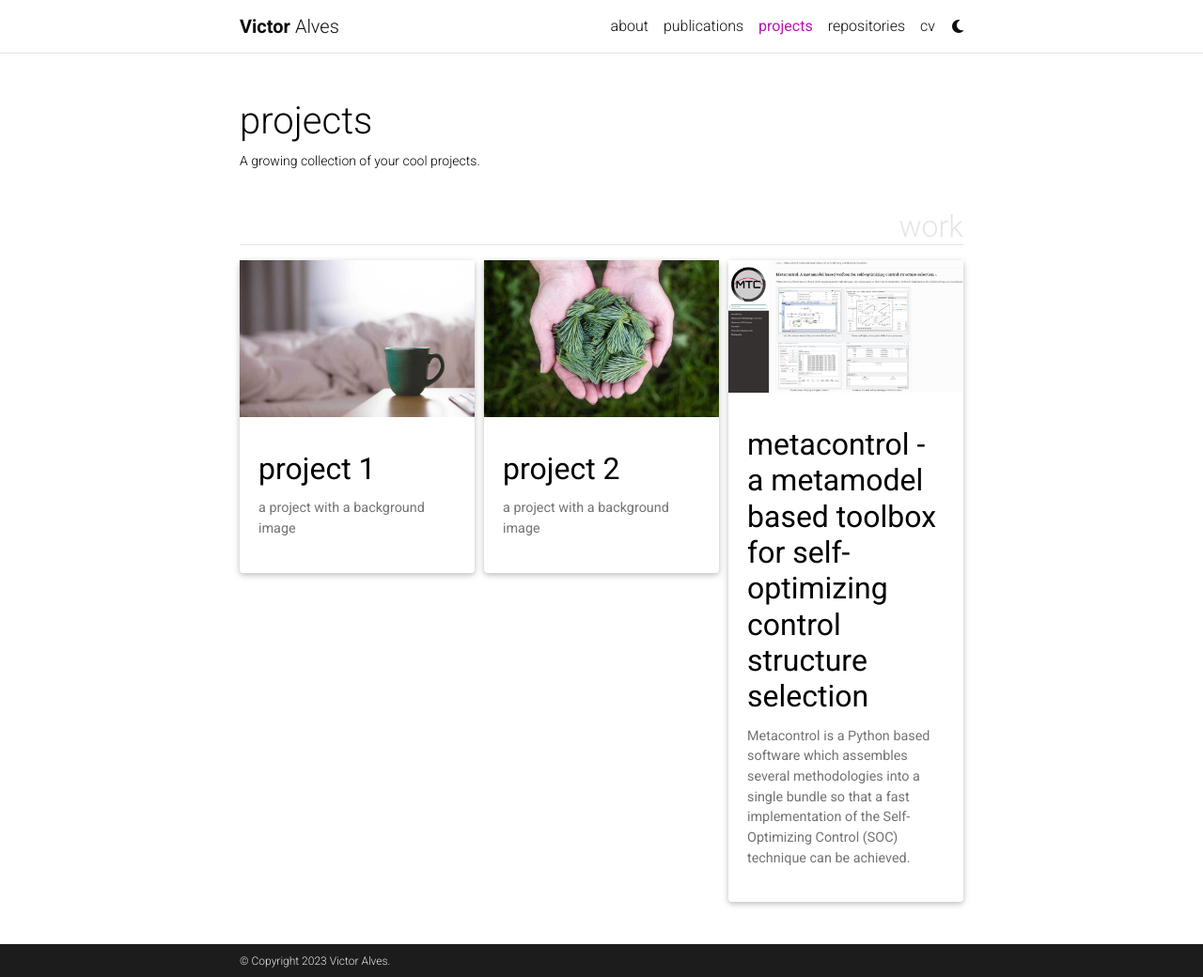
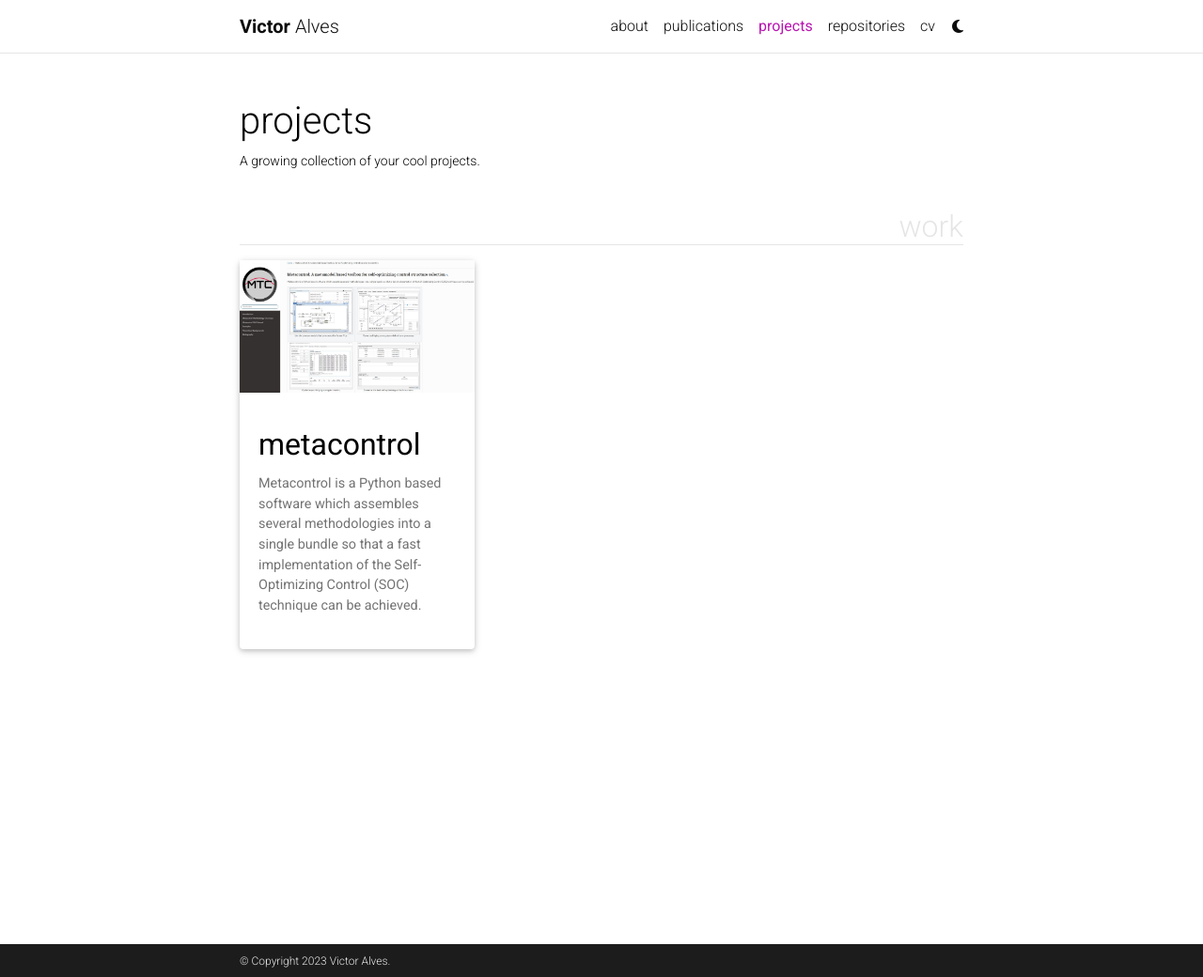
Before and after one commit to yifeishi/yifeishi.github.io, a Jekyll site: the page built from _pages/projects.md, in a window 1280 px wide and 1040 px high. Shown: the whole window at 94% size. Built offline with Jekyll 4.4.1, drawn with Linux system fonts in a browser that asks for light colours; comment, search, counter and statistics services are not loaded; a style sheet for code colours, icons or effects is not loaded.

Commit message:
deleted non used projects and fixed images (maybe)

````diff
--- a/_projects/1_project.md
+++ b/_projects/1_project.md
@@ -1,8 +1,9 @@
 ---
 layout: page
-title: project 1
-description: a project with a background image
-img: assets/img/12.jpg
+title: Metacontrol
+description: Metacontrol is a Python based software which assembles several methodologies into a single bundle so that a fast implementation of the Self-Optimizing Control (SOC) technique can be achieved.
+img: assets/img/metacontrol.jpg
+redirect: https://meta-control.net
 importance: 1
 category: work
 ---
--- a/_projects/2_project.md
+++ /dev/null
@@ -1,80 +0,0 @@
----
-layout: page
-title: project 2
-description: a project with a background image
-img: assets/img/3.jpg
-importance: 2
-category: work
----
-
-Every project has a beautiful feature showcase page.
-It's easy to include images in a flexible 3-column grid format.
-Make your photos 1/3, 2/3, or full width.
-
-To give your project a background in the portfolio page, just add the img tag to the front matter like so:
-
-    ---
-    layout: page
-    title: project
-    description: a project with a background image
-    img: /assets/img/12.jpg
-    ---
-
-<div class="row">
-    <div class="col-sm mt-3 mt-md-0">
-        {% include figure.html path="assets/img/1.jpg" title="example image" class="img-fluid rounded z-depth-1" %}
-    </div>
-    <div class="col-sm mt-3 mt-md-0">
-        {% include figure.html path="assets/img/3.jpg" title="example image" class="img-fluid rounded z-depth-1" %}
-    </div>
-    <div class="col-sm mt-3 mt-md-0">
-        {% include figure.html path="assets/img/5.jpg" title="example image" class="img-fluid rounded z-depth-1" %}
-    </div>
-</div>
-<div class="caption">
-    Caption photos easily. On the left, a road goes through a tunnel. Middle, leaves artistically fall in a hipster photoshoot. Right, in another hipster photoshoot, a lumberjack grasps a handful of pine needles.
-</div>
-<div class="row">
-    <div class="col-sm mt-3 mt-md-0">
-        {% include figure.html path="assets/img/5.jpg" title="example image" class="img-fluid rounded z-depth-1" %}
-    </div>
-</div>
-<div class="caption">
-    This image can also have a caption. It's like magic.
-</div>
-
-You can also put regular text between your rows of images.
-Say you wanted to write a little bit about your project before you posted the rest of the images.
-You describe how you toiled, sweated, *bled* for your project, and then... you reveal its glory in the next row of images.
-
-
-<div class="row justify-content-sm-center">
-    <div class="col-sm-8 mt-3 mt-md-0">
-        {% include figure.html path="assets/img/6.jpg" title="example image" class="img-fluid rounded z-depth-1" %}
-    </div>
-    <div class="col-sm-4 mt-3 mt-md-0">
-        {% include figure.html path="assets/img/11.jpg" title="example image" class="img-fluid rounded z-depth-1" %}
-    </div>
-</div>
-<div class="caption">
-    You can also have artistically styled 2/3 + 1/3 images, like these.
-</div>
-
-
-The code is simple.
-Just wrap your images with `<div class="col-sm">` and place them inside `<div class="row">` (read more about the <a href="https://getbootstrap.com/docs/4.4/layout/grid/">Bootstrap Grid</a> system).
-To make images responsive, add `img-fluid` class to each; for rounded corners and shadows use `rounded` and `z-depth-1` classes.
-Here's the code for the last row of images above:
-
-{% raw %}
-```html
-<div class="row justify-content-sm-center">
-    <div class="col-sm-8 mt-3 mt-md-0">
-        {% include figure.html path="assets/img/6.jpg" title="example image" class="img-fluid rounded z-depth-1" %}
-    </div>
-    <div class="col-sm-4 mt-3 mt-md-0">
-        {% include figure.html path="assets/img/11.jpg" title="example image" class="img-fluid rounded z-depth-1" %}
-    </div>
-</div>
-```
-{% endraw %}
````
Also changed, not shown: _projects/3_project.md (deleted, +0 -81 lines), _projects/4_project.md (deleted, +0 -80 lines), _projects/5_project.md (deleted, +0 -80 lines), _projects/6_project.md (deleted, +0 -80 lines), assets/img/metacontrol.JPG (renamed from assets/img/metacontrol_frontpage.JPG), assets/img/publication_preview/alves18.jpeg (deleted), assets/img/publication_preview/alves18.jpg (added).
